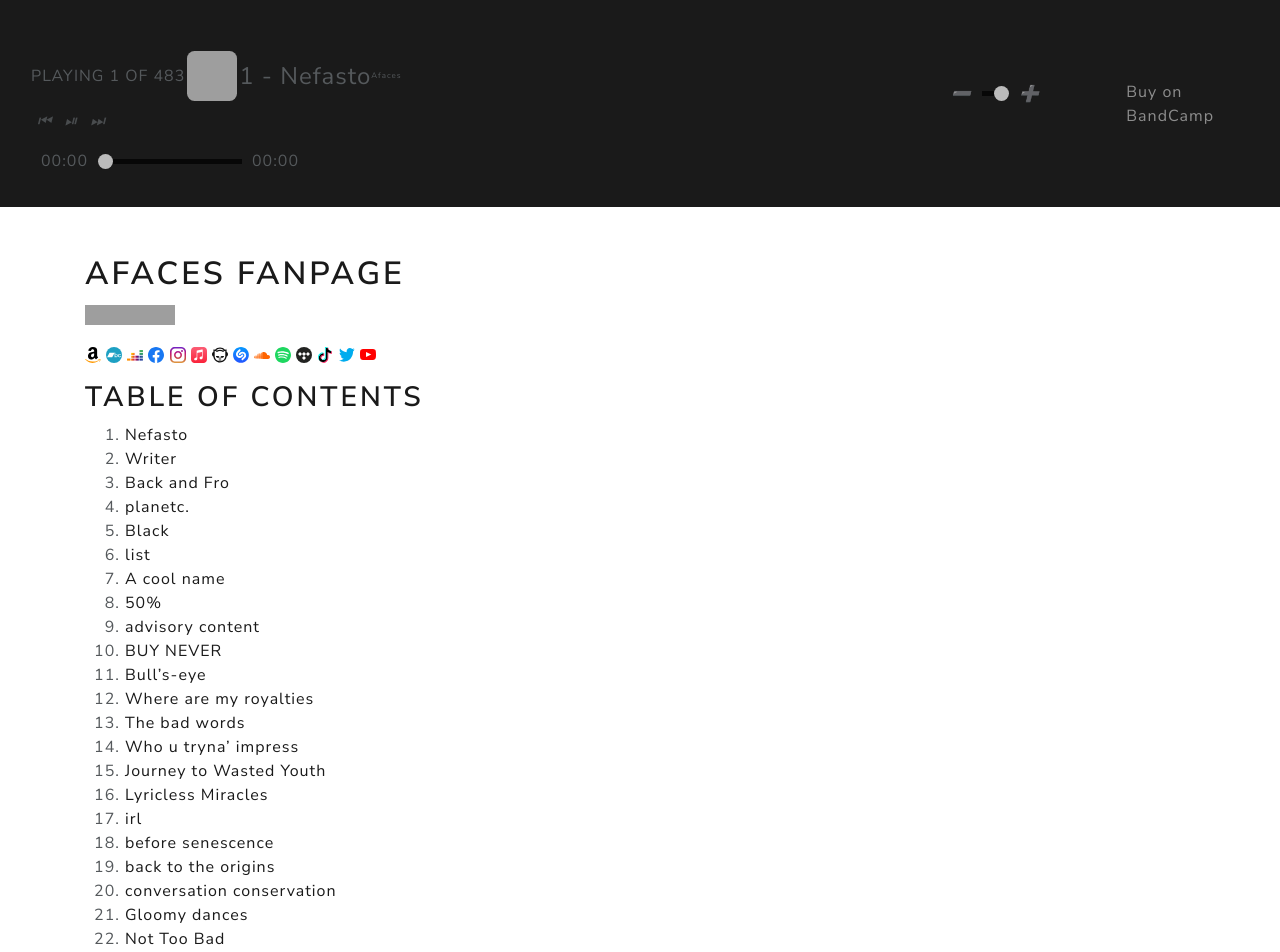
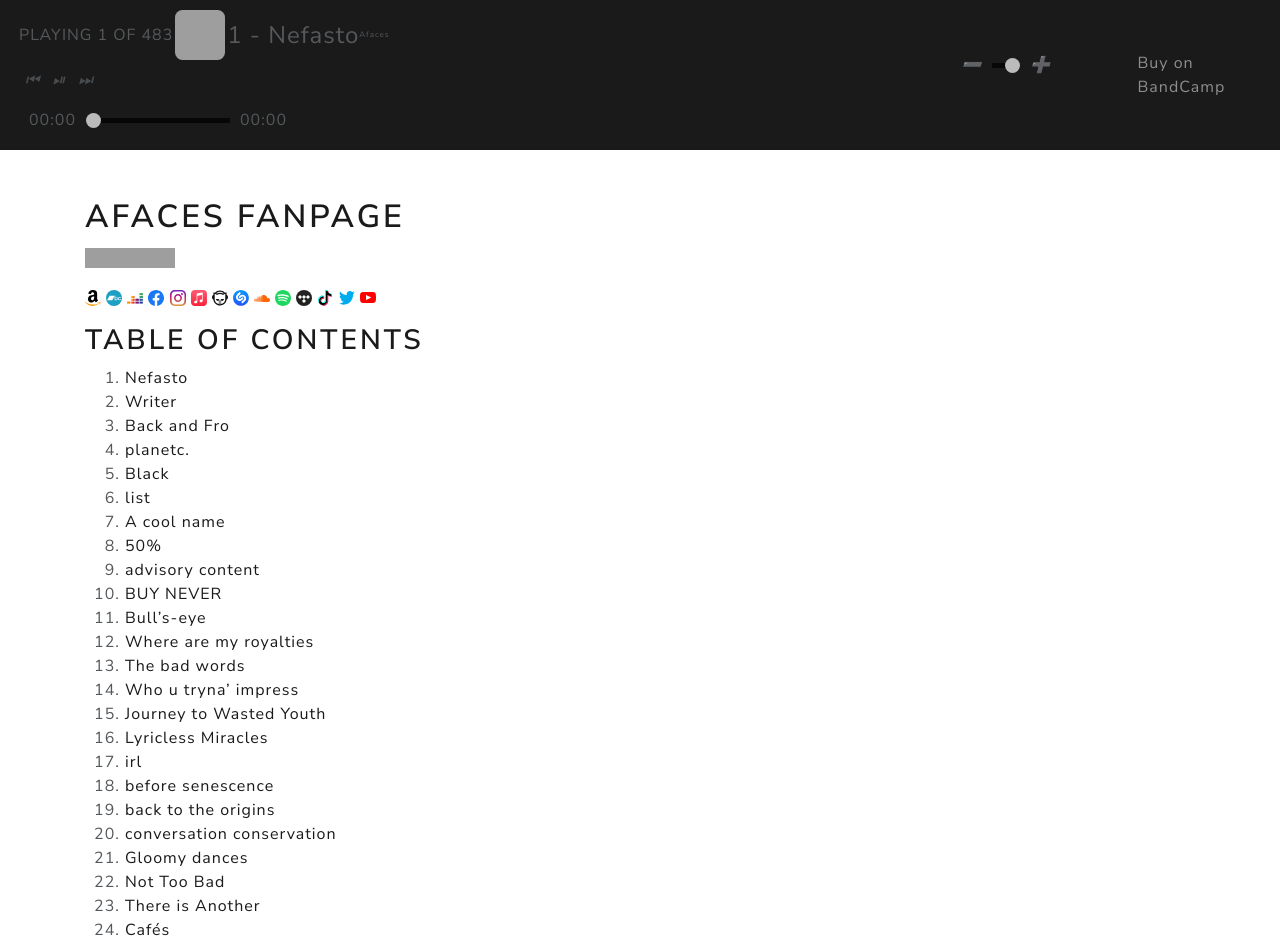
Before and after one commit to afaces/afaces.github.io, a Jekyll site: the page built from index.md, in a window 1280 px wide and 1400 px high. Shown: the top 952 px of the window. Built offline with Jekyll 4.4.1, drawn with Linux system fonts in a browser that asks for light colours; a script that is not in the unit is left out; grey boxes are pictures that could not be loaded.

Commit message:
UPDATED: Navbar padding test

```diff
--- a/_sass/_bootstrap_customization.scss
+++ b/_sass/_bootstrap_customization.scss
@@ -10,7 +10,9 @@ $web-font-path: "https://fonts.googleapis.com/css2?family=Nunito+Sans:wght@400;6
 }
 
 // Navbar
-
+.navbar {
+  padding: 0.5rem 0.25rem;
+}
 /* Style the navbar */
 
 /* Page content */
@@ -197,7 +199,7 @@ th {
   align-items: center;
   /*flex-direction: column;*/
   justify-content: center;
-  margin-top: 25px;
+  margin-top: 0px;
 }
 
 .track-art {
```
Also changed, not shown: index.js (added).
